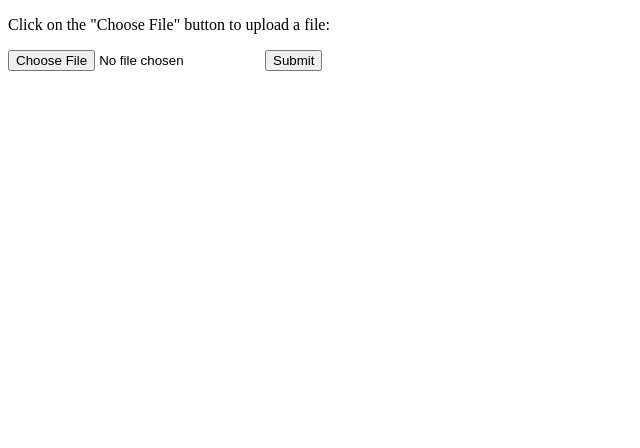
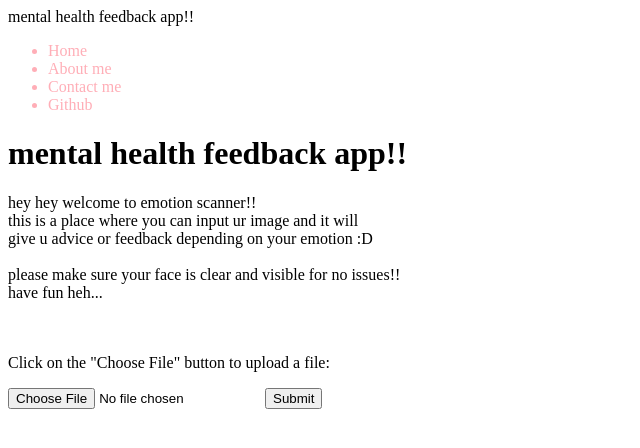
Before and after one commit to pragisharma/emotionScanner, a Flask app: page / in a window 1280 px wide. Shown: the top 448 px of the page, without its empty margins (0-640 px from the left). Run offline with Flask 3, Linux system fonts and the light colour scheme.

Commit message:
html stuffie :D

```diff
--- a/templates/file_upload.html
+++ b/templates/file_upload.html
@@ -1,18 +1,25 @@
-<!DOCTYPE html>
-<html lang="en">
-<head>
-    <meta charset="UTF-8">
-    <meta name="viewport" content="width=device-width, initial-scale=1.0">
-    <title> Emotion Scanner!</title>
-</head>
-<body>
+{%extends "main_template.html"%}
 
-<p>Click on the "Choose File" button to upload a file: </p>
+{% block content%}
+<h1> mental health feedback app!! </h1>
+
+<p>
+  hey hey welcome to emotion scanner!! <br>
+  this is a place where you can input ur image and it will <br>
+  give u advice or feedback depending on your emotion :D <br>
+  <br>
+  please make sure your face is clear and visible for no issues!! <br>
+
+  have fun heh...
+</p>
+<p>
+  <br>
+  <br>
+  Click on the "Choose File" button to upload a file: </p>
 
 <form action="/storeimg" method="post" enctype="multipart/form-data">
   <input type="file" id="myFile" name="imgforminput" accept="image/*">
   <input type="submit">
 </form>
 
-</body>
-</html>
+{% endblock %}
--- /dev/null
+++ b/templates/main_template.html
@@ -0,0 +1,34 @@
+<!DOCTYPE html>
+<html lang="en">
+<head>
+    <meta charset="UTF-8">
+    <meta name="viewport" content="width=device-width, initial-scale=1.0">
+    <title> Emotion Scanner!</title>
+</head>
+
+<style>
+    li, a {
+        font_family:"Ubuntu";
+        font-size: 16px;
+        color: #FFAEB7;
+        text-decoration: none;
+    }
+</style>
+
+<header>
+  <div> mental health feedback app!! </div>
+  <nav>
+      <ul>
+        <li> <a href= '{{ url_for('index')}}'> Home </a></li>
+        <li> <a href= '{{ url_for('index')}}'> About me </a></li>
+        <li> <a href= '{{ url_for('index')}}'> Contact me </a></li>
+        <li> <a href= '{{ url_for('index')}}'> Github </a> </li>
+      </ul>
+    </nav>
+</header>
+
+<body>
+{% block content %}
+{% endblock %}
+</body>
+</html>
```
Also changed, not shown: templates/output.html (+7 -12 lines), image_storage/the-feared-baldie.png (added).
